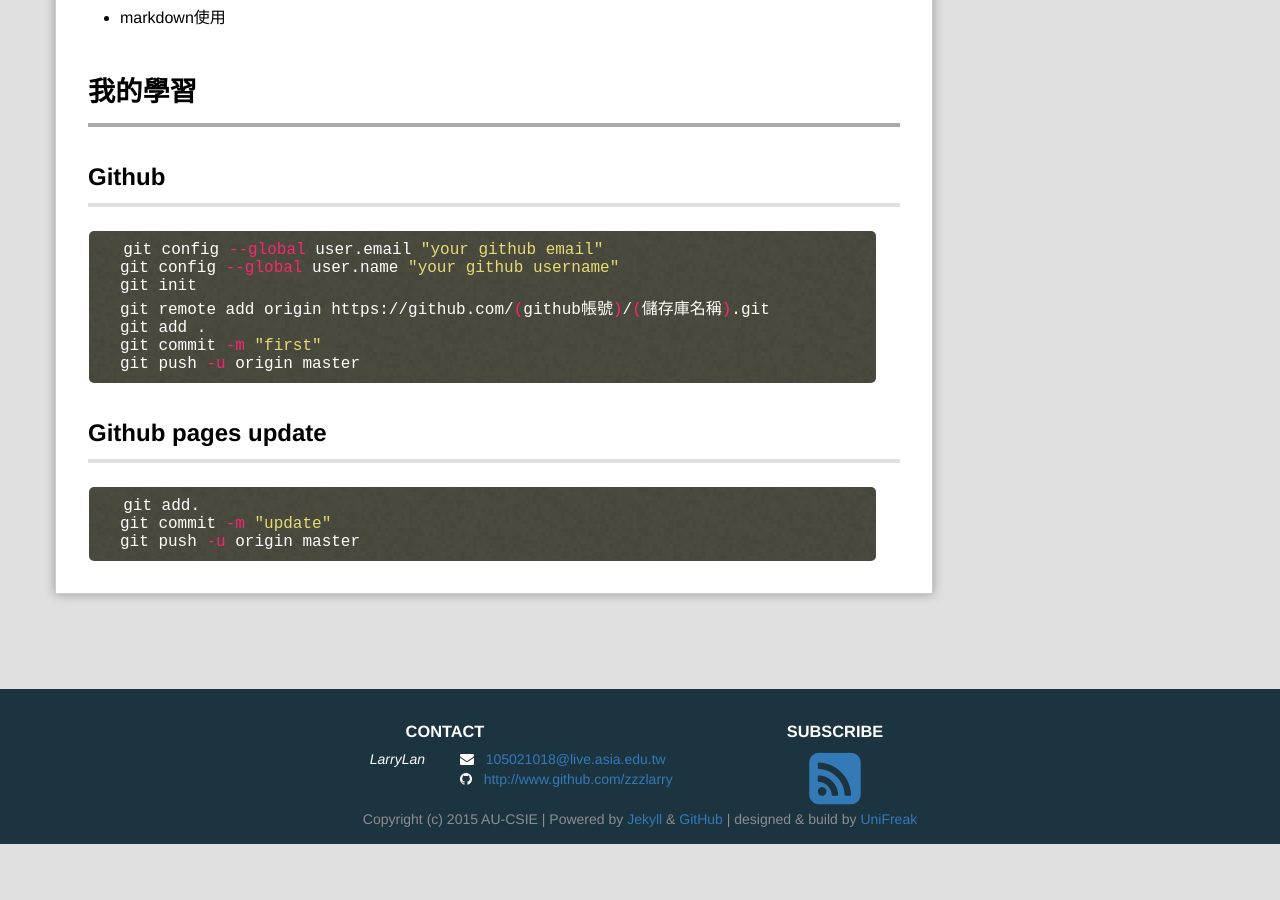
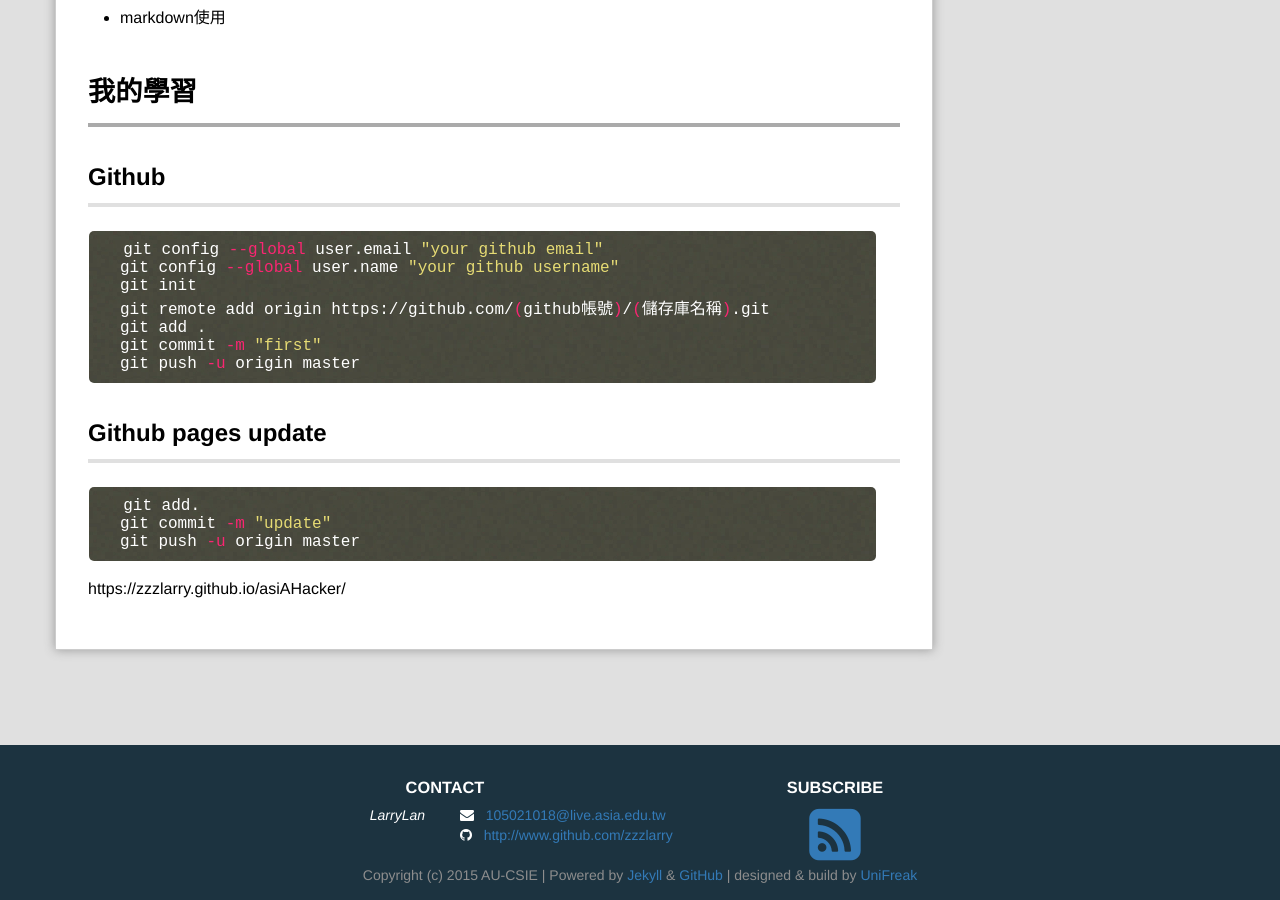
Before and after one commit to zzzlarry/webcourse, a Jekyll site: the page built from _posts/2017-09-27-Class2.md, in a window 1280 px wide and 900 px high, scrolled down 753 px. Built offline with Jekyll 4.4.1, drawn with Linux system fonts in a browser that asks for light colours; Markdown is read by kramdown in place of the engine named in the settings; comment, search, counter and statistics services are not loaded; before the commit the page ends 1597 px from its top, so only the background shows below that; some of the changed lines change nothing that is shown.

Commit message:
Update 2017-09-27-Class2.md

````diff
--- a/_posts/2017-09-27-Class2.md
+++ b/_posts/2017-09-27-Class2.md
@@ -36,7 +36,7 @@ git add.
 git commit -m "update"
 git push -u origin master
 ```
-
+https://zzzlarry.github.io/asiAHacker/
 
 [1]: https://github.com/        "GitHub"
 [2]: https://pages.github.com/  "GitHub Pages"
````
